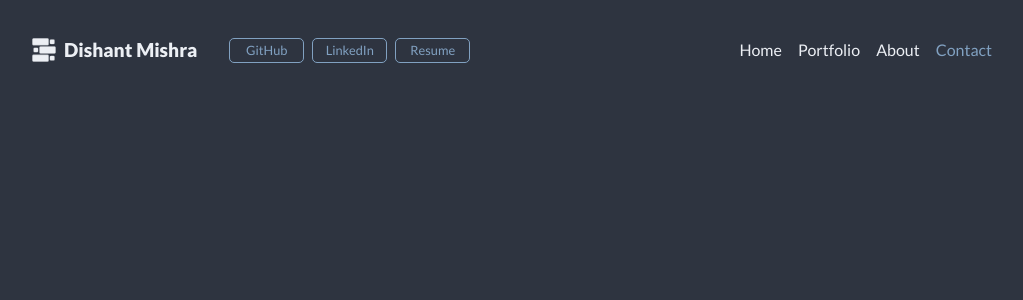
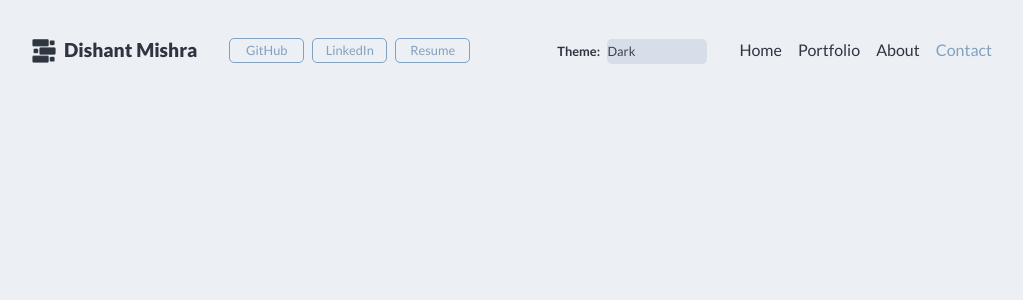
Before and after one commit to damishra/dishantmishra.com, a Next.js app: page /contact in a window 1280 px wide. Shown: the top 300 px of the page, without its empty margins (128-1151 px from the left). Built offline with nearby package versions, Linux system fonts and the light colour scheme.

Commit message:
feat: implemented theme switcher

```diff
--- a/src/components/navigation.jsx
+++ b/src/components/navigation.jsx
@@ -1,7 +1,57 @@
 import { css, useTheme } from '@emotion/react';
 import Link from 'next/link';
-import Image from 'next/image';
 import { useRouter } from 'next/router';
+import { useEffect } from 'react';
+
+const ThemeSwitcher = ({ setTheme }) => {
+  const theme = useTheme();
+  const selectHandler = e => {
+    switch (e.target.value) {
+      case 'dark':
+        setTheme(true);
+        break;
+      case 'light':
+        setTheme(false);
+        break;
+      default:
+        break;
+    }
+    localStorage.setItem('theme', e.target.value);
+    e.target.value = localStorage.getItem('theme');
+  };
+  useEffect(() => {});
+  return (
+    <section>
+      <label
+        css={css`
+          font-size: 0.8rem;
+          font-weight: 700;
+          margin-right: 0.3rem;
+        `}
+        htmlFor='theme'>
+        Theme:{' '}
+      </label>
+      <select
+        css={css`
+          width: 100px;
+          height: 25px;
+          border-radius: 5px;
+          border: none;
+          outline: none;
+          font-size: 0.8rem;
+          appearance: none;
+          background-color: ${theme.tertiaryBackground};
+          color: ${theme.secondaryText};
+        `}
+        onChange={e => selectHandler(e)}
+        id='theme'
+        name='theme'>
+        <option value='dark'>Dark</option>
+        <option value='light'>Light</option>
+      </select>
+    </section>
+  );
+};
 
 const PageLink = ({ children, href }) => {
   const theme = useTheme();
@@ -93,7 +143,7 @@ const Navigation = ({ themeState, logo }) => {
             height: 100px;
             line-height: 100px;
             display: grid;
-            grid-template-columns: auto auto 1fr auto;
+            grid-template-columns: auto auto 1fr auto auto;
             gap: 2rem;
           `}>
           <section
@@ -108,12 +158,21 @@ const Navigation = ({ themeState, logo }) => {
                 grid-template-rows: 1fr auto 1fr;
               `}>
               <div />
-              <Image
-                src={`/logos/${logo ? 'dark' : 'light'}1024.png`}
-                width={24}
-                height={24}
-                alt='logo belonging to Dishant Mishra'
-              />
+              {theme.type === 'dark' ? (
+                <img
+                  src={`/logos/dark32.png`}
+                  width={24}
+                  height={24}
+                  alt='logo belonging to Dishant Mishra'
+                />
+              ) : (
+                <img
+                  src={`/logos/light32.png`}
+                  width={24}
+                  height={24}
+                  alt='logo belonging to Dishant Mishra'
+                />
+              )}
               <div />
             </div>
 
@@ -146,6 +205,7 @@ const Navigation = ({ themeState, logo }) => {
             <div />
           </div>
           <div />
+          <ThemeSwitcher setTheme={themeState} />
           <section
             css={css`
               display: grid;
--- a/src/pages/_app.jsx
+++ b/src/pages/_app.jsx
@@ -3,10 +3,14 @@ import Head from 'next/head';
 import Navigation from '../components/navigation';
 import { Light, Dark } from '../theme';
 import { ThemeProvider, Global, css } from '@emotion/react';
-import { useState } from 'react';
+import { useEffect, useState } from 'react';
 
 const Root = ({ Component, ...pageProps }) => {
   let [dark, setTheme] = useState(true);
+  useEffect(() => {
+    const last = localStorage.getItem('theme');
+    setTheme(last === 'dark' ? true : false);
+  });
   return (
     <>
       <Head>
--- a/src/theme.js
+++ b/src/theme.js
@@ -10,6 +10,7 @@ const Base = {
 };
 
 export const Dark = {
+  type: 'dark',
   ...Base,
   primaryText: SnowStorm.nord6,
   secondaryText: SnowStorm.nord5,
@@ -20,6 +21,7 @@ export const Dark = {
 };
 
 export const Light = {
+  type: 'light',
   ...Base,
   primaryText: PolarNight.nord0,
   secondaryText: PolarNight.nord1,
```
